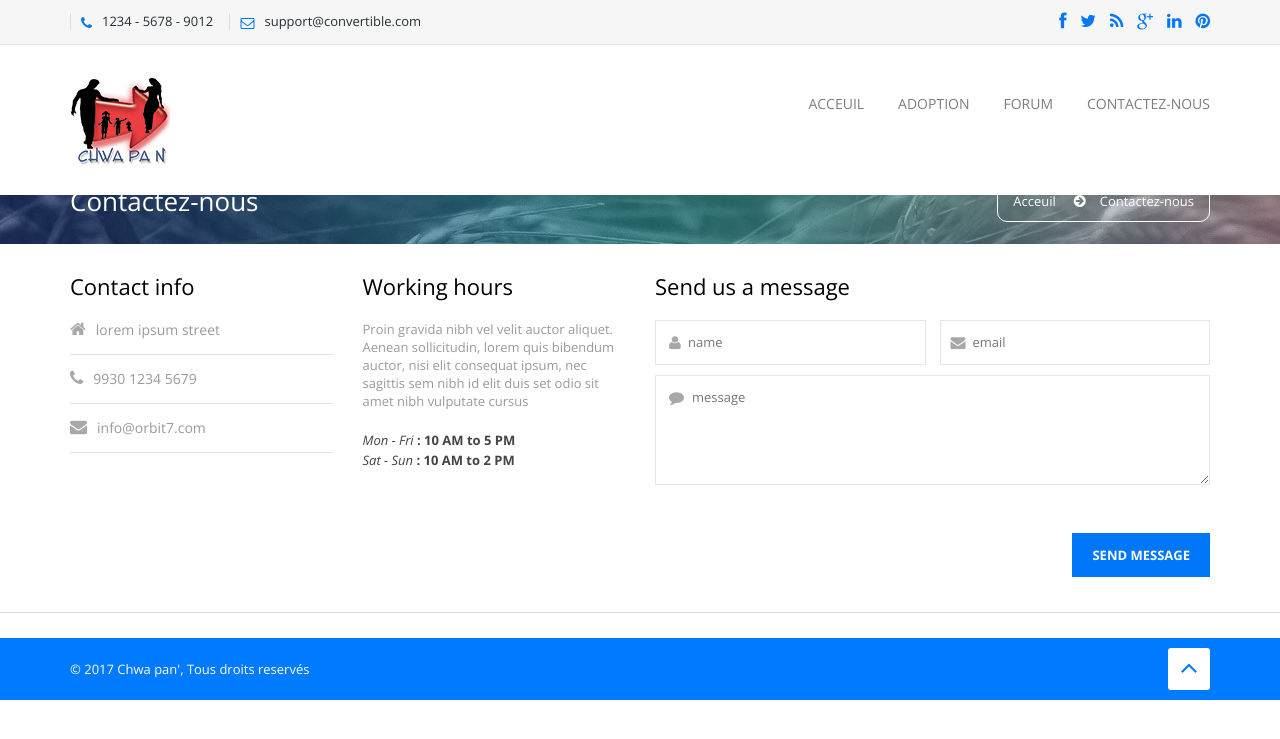
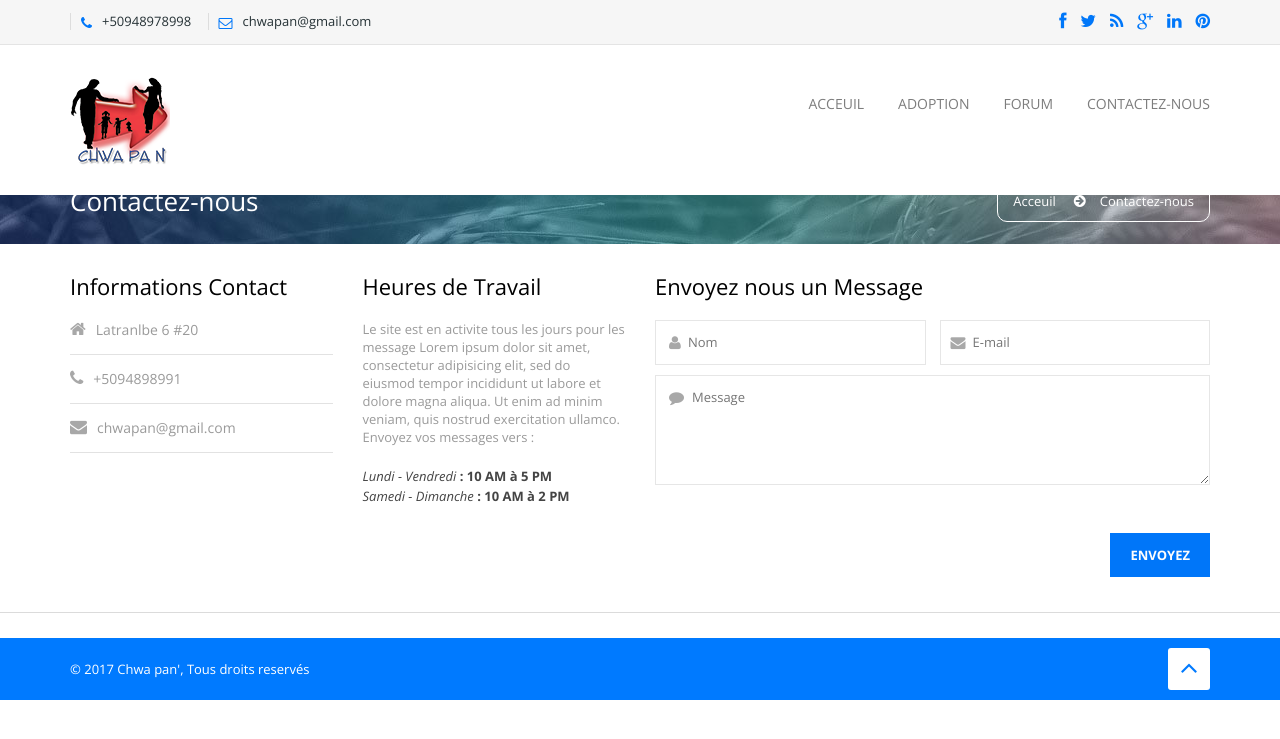
Before and after one commit to LysAMa/womenHackathon, a PHP site: page /contact.php in a window 1280 px wide. Shown: the top 739 px of the page. Run offline with PHP 8.4, Linux system fonts and the light colour scheme; some libraries are stand-ins or nearby versions.

Commit message:
modifications de la pages contact

```diff
--- a/ChwaPa-n/contact.php
+++ b/ChwaPa-n/contact.php
@@ -35,47 +35,49 @@ require_once ("tete.php");
 
 						<div class="col-md-3">
 							<div class="contact-information">
-								<h3>Contact info</h3>
+								<h3>Informations  Contact</h3>
 								<ul class="contact-information-list">
-									<li><span><i class="fa fa-home"></i>lorem ipsum street</span></li>
-									<li><span><i class="fa fa-phone"></i>9930 1234 5679</span></li>
-									<li><a href="#"><i class="fa fa-envelope"></i>info@orbit7.com</a></li>
+									<li><span><i class="fa fa-home"></i>Latranlbe 6 #20</span></li>
+									<li><span><i class="fa fa-phone"></i>+5094898991</span></li>
+									<li><a href="#"><i class="fa fa-envelope"></i>chwapan@gmail.com</a></li>
 								</ul>
 							</div>
 						</div>
 
 						<div class="col-md-3">
 							<div class="contact-information">
-								<h3>Working hours</h3>
-								<p>Proin gravida nibh vel velit auctor aliquet. Aenean sollicitudin, lorem quis bibendum auctor, nisi elit consequat ipsum, nec sagittis sem nibh id elit duis set odio sit amet nibh vulputate cursus </p>
-								<p class="work-time"><span>Mon - Fri</span> : 10 AM to 5 PM</p>
-								<p class="work-time"><span>Sat - Sun</span> : 10 AM to 2 PM</p>
+								<h3>Heures de Travail</h3>
+								<p>Le site est en activite tous les jours pour les message Lorem ipsum dolor sit amet, consectetur adipisicing elit, sed do eiusmod
+								tempor incididunt ut labore et dolore magna aliqua. Ut enim ad minim veniam,
+								quis nostrud exercitation ullamco. Envoyez vos messages vers :</p>
+								<p class="work-time"><span>Lundi - Vendredi</span> : 10 AM à  5 PM</p>
+								<p class="work-time"><span>Samedi - Dimanche</span> : 10 AM à  2 PM</p>
 							</div>
 						</div>
 
 						<div class="col-md-6">
-							<h3>Send us a message</h3>
+							<h3>Envoyez nous un Message</h3>
 							<form id="contact-form" class="contact-work-form2">
 
 								<div class="text-input">
 									<div class="float-input">
-										<input name="name" id="name2" type="text" placeholder="name">
+										<input name="name" id="name2" type="text" placeholder="Nom">
 										<span><i class="fa fa-user"></i></span>
 									</div>
 
 									<div class="float-input2">
-										<input name="mail" id="mail2" type="text" placeholder="email">
+										<input name="mail" id="mail2" type="text" placeholder="E-mail">
 										<span><i class="fa fa-envelope"></i></span>
 									</div>
 								</div>
 
 								<div class="textarea-input">
-									<textarea name="comment" id="comment2" placeholder="message"></textarea>
+									<textarea name="comment" id="comment2" placeholder="Message"></textarea>
 									<span><i class="fa fa-comment"></i></span>
 								</div>
 
 								<div class="msg2 message"></div>
-								<input type="submit" name="mailing-submit" class="submit_contact main-form" value="Send Message">
+								<input type="submit" name="mailing-submit" class="submit_contact main-form" value="Envoyez">
 
 							</form>
 						</div>
--- a/ChwaPa-n/tete.php
+++ b/ChwaPa-n/tete.php
@@ -59,8 +59,8 @@
 				<div class="top-line">
 					<div class="container">
 						<p>
-							<span><i class="fa fa-phone"></i>1234 - 5678 - 9012</span>
-							<span><i class="fa fa-envelope-o"></i>support@convertible.com</span>
+							<span><i class="fa fa-phone"></i>+50948978998</span>
+							<span><i class="fa fa-envelope-o"></i>chwapan@gmail.com</span>
 						</p>
 						<ul class="social-icons">
 							<li><a class="facebook" href="#"><i class="fa fa-facebook"></i></a></li>
```
